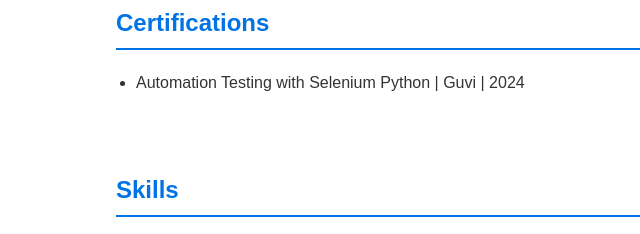
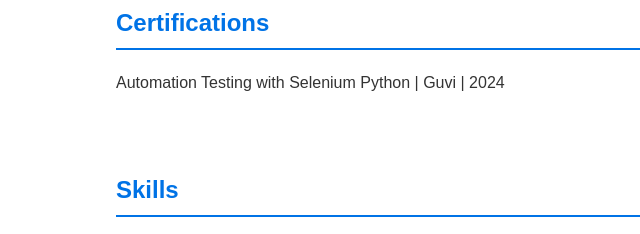
Before and after one commit to Sivaramakrishnan26/SIVARAMAKRISHNAN-T_Portfolio, a plain HTML site: page index.html in a window 1280 px wide. Shown: the part 487-721 px from the top of the page, 12-652 px from the left. Drawn offline with Linux system fonts and the light colour scheme.

Commit message:
Update index.html

```diff
--- a/index.html
+++ b/index.html
@@ -39,9 +39,9 @@
     <section id="certifications">
       <div class="container">
         <h2>Certifications</h2>
-        <ul>
-          <li>Automation Testing with Selenium Python | Guvi | 2024</li>
-        </ul>
+        <p>
+        Automation Testing with Selenium Python | Guvi | 2024
+        </p>
       </div>
     </section>
 
```
